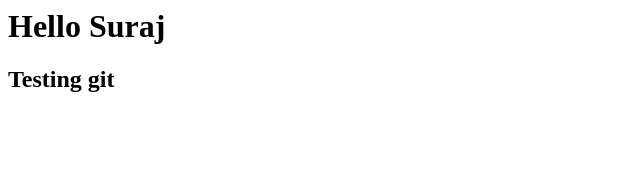
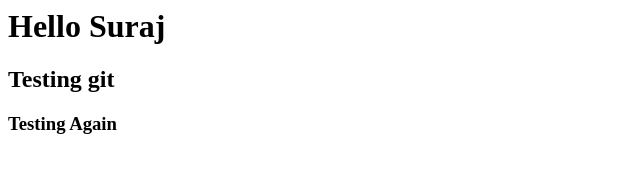
Before and after one commit to surajsalavi4/temp, a plain HTML site: page index.html in a window 1280 px wide. Shown: the whole page, without its empty margins (0-640 px from the left). Drawn offline with Linux system fonts and the light colour scheme.

Commit message:
Third Commit index.html modified

```diff
--- a/index.html
+++ b/index.html
@@ -5,3 +5,7 @@ Hello Suraj
 <h2>
 Testing git
 </h2>
+
+<h3>
+Testing Again
+</h3>
```
